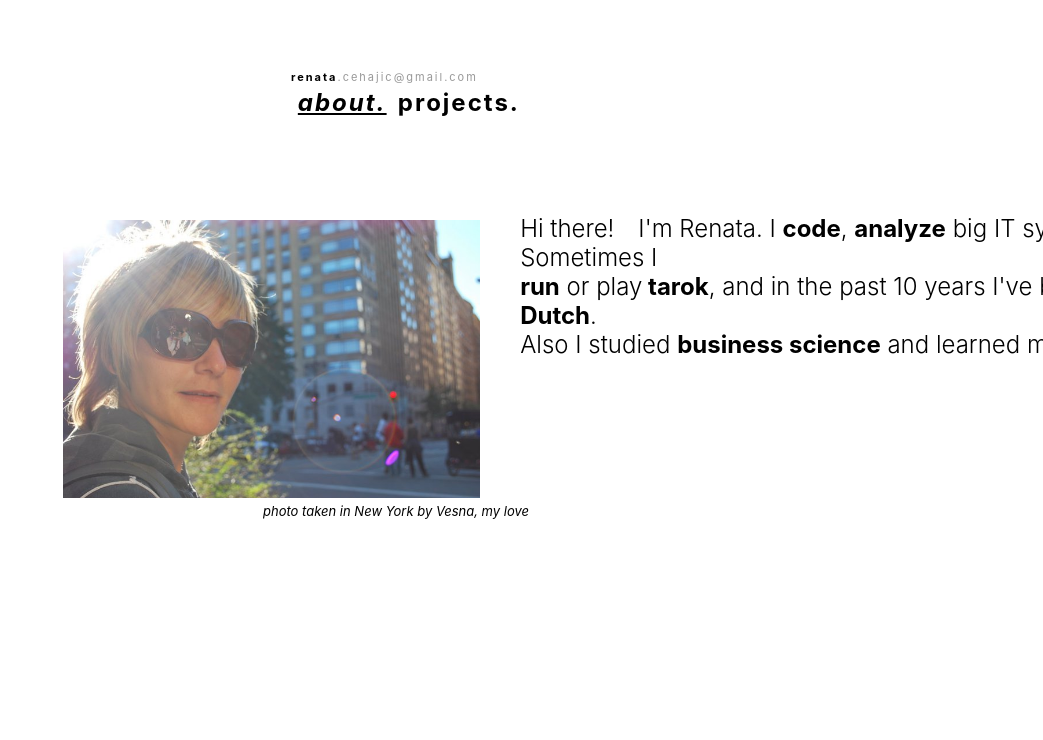
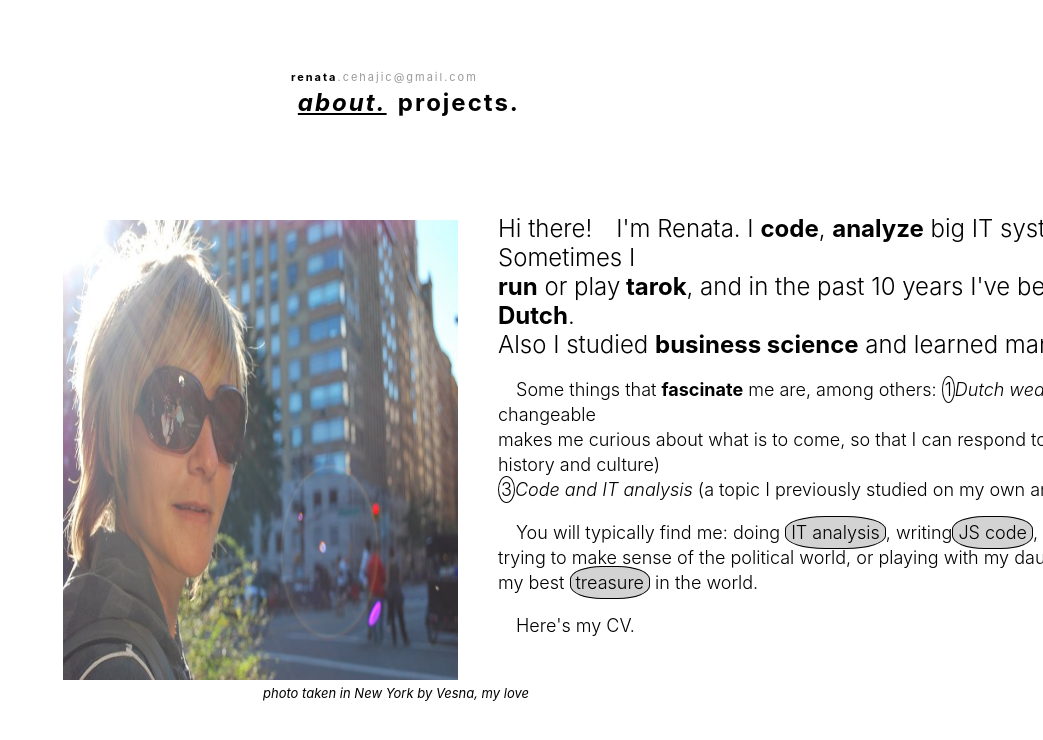
Before and after one commit to RenataCehajic/nextjs-rc-website, a Next.js app: page / in a window 1280 px wide. Shown: the top 740 px of the page, without its empty margins (237-1280 px from the left). Built offline with nearby package versions, Linux system fonts and the light colour scheme.

Commit message:
Updating profile info

```diff
--- a/pages/HomePage.module.css
+++ b/pages/HomePage.module.css
@@ -1,7 +1,6 @@
-.about {
+.main {
   display: flex;
   width: 100%;
-  flex-direction: row;
   margin-left: 300px;
 }
 
@@ -25,3 +24,25 @@
   margin-left: 500px;
   margin-top: 5px;
 }
+
+.item {
+  border-radius: 50%;
+  border: solid 0.5px black;
+  padding: 2px;
+}
+
+.em {
+  font-style: italic;
+}
+
+.fascinate {
+  font-size: 18px;
+  line-height: 25px;
+}
+
+.item2 {
+  border: solid 0.5px black;
+  background-color: lightgray;
+  border-radius: 40%;
+  padding: 5px;
+}
--- a/pages/index.js
+++ b/pages/index.js
@@ -10,7 +10,7 @@ function HomePage() {
   return (
     <Fragment>
       <MainNavigation />
-      <div className={classes.about}>
+      <div className={classes.main}>
         <div className={classes.image}>
           <Image src={image} alt="RenatasFB" width="450" height="300" />
         </div>
@@ -25,9 +25,9 @@ function HomePage() {
               <strong>analyze</strong> big IT systems
             </a>
             , and{" "}
-            <Link href="/projects">
+            <Link href="https://netzo-amsterdam.nl/netzo-teams/">
               <a className="link">
-                <strong>doodle</strong>
+                <strong>sport</strong>
               </a>
             </Link>
             . Sometimes I{" "}
@@ -44,18 +44,53 @@ function HomePage() {
                 </a>
               </Link>
               , and in the past 10 years I've been actively{" "}
-              <a className="link" href="https://cargocollective.com/kvhku">
+              <a
+                className="link"
+                href="https://www.languagepartners.nl/blog/nederlands-nt2/10-interesting-facts-about-the-dutch-language/"
+              >
                 learning <strong>Dutch</strong>.
               </a>
             </div>
-            Also I studied <strong>business science</strong> and learned many{" "}
-            <a className="link" href="https://content.klve.nl/s/thb.pdf">
-              <strong>interesting</strong>
+            Also I studied{" "}
+            <a
+              className="link"
+              href="https://vu.nl/nl/onderwijs/master/business-administration"
+            >
+              <strong>business science</strong>
             </a>{" "}
-            <a className="link" href="https://content.klve.nl/s/thm.pdf">
-              <strong>things</strong>
-            </a>
+            and learned many{" "}
+            <a
+              className="link"
+              href="https://en.wikipedia.org/wiki/Thinking,_Fast_and_Slow"
+            >
+              <strong>interesting things</strong>
+            </a>{" "}
             .
+            <p className={classes.fascinate}>
+              {" "}
+              &emsp;Some things that <strong>fascinate</strong> me are, among
+              others: <item className={classes.item}>1</item>
+              <em>Dutch weather</em> (being unpredictable and changeable <br />{" "}
+              makes me curious about what is to come, so that I can respond to
+              it);
+              <item className={classes.item}>2</item>
+              <em>People</em> (and in particular history and culture)
+              <br />
+              <item className={classes.item}>3</item>
+              <em>Code and IT analysis</em> (a topic I previously studied on my
+              own and now practise pragmatically).
+            </p>
+            <p className={classes.fascinate}>
+              {" "}
+              &emsp;You will typically find me: doing{" "}
+              <item className={classes.item2}>IT analysis</item>, writing
+              <item className={classes.item2}>JS code</item>, watching{" "}
+              <item className={classes.item2}>films</item>, <br />
+              trying to make sense of the political world, or playing with my
+              daughter, <br /> my best{" "}
+              <item className={classes.item2}>treasure</item> in the world.
+            </p>
+            <p className={classes.fascinate}> &emsp;Here's my CV.</p>
           </p>
         </div>
       </div>
```
